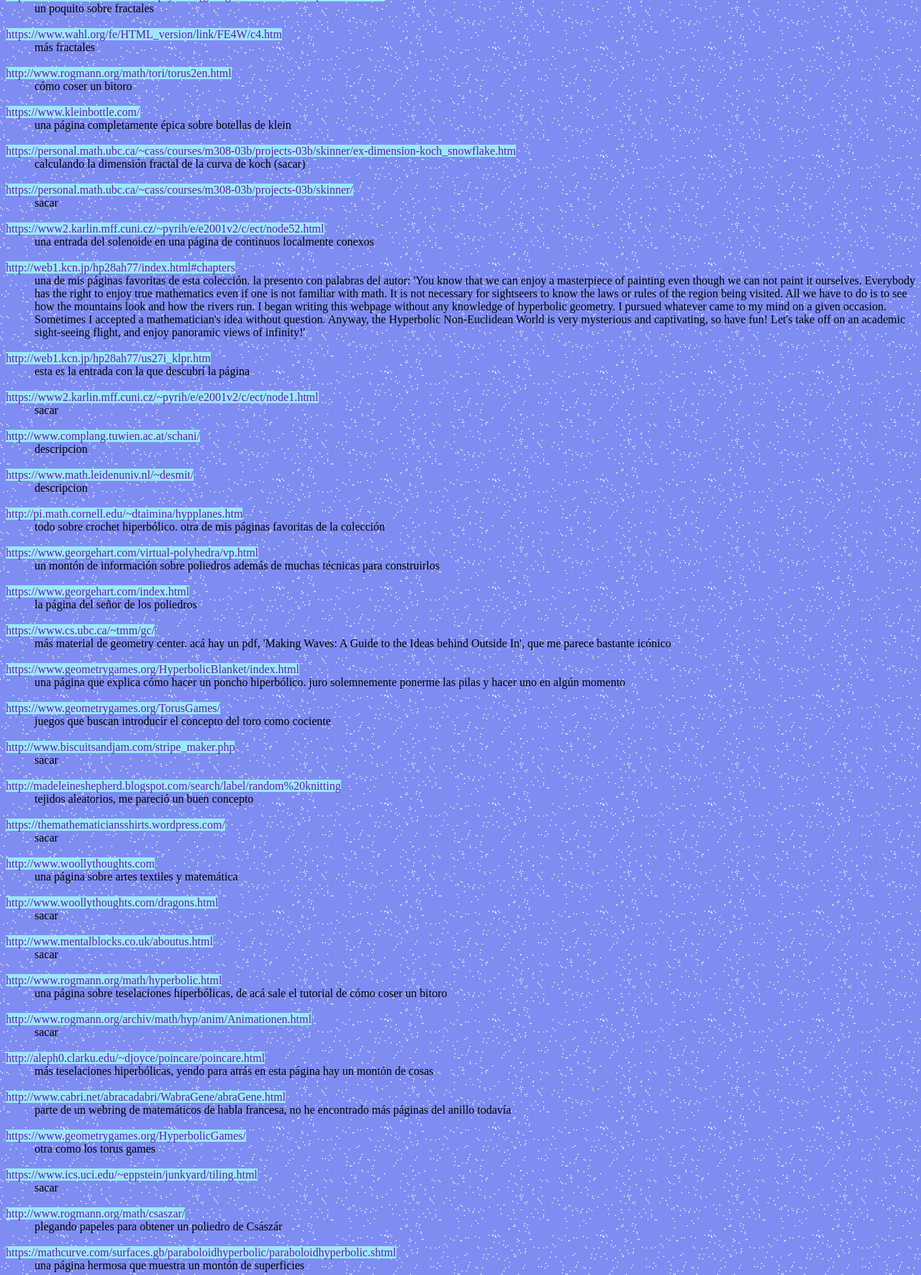
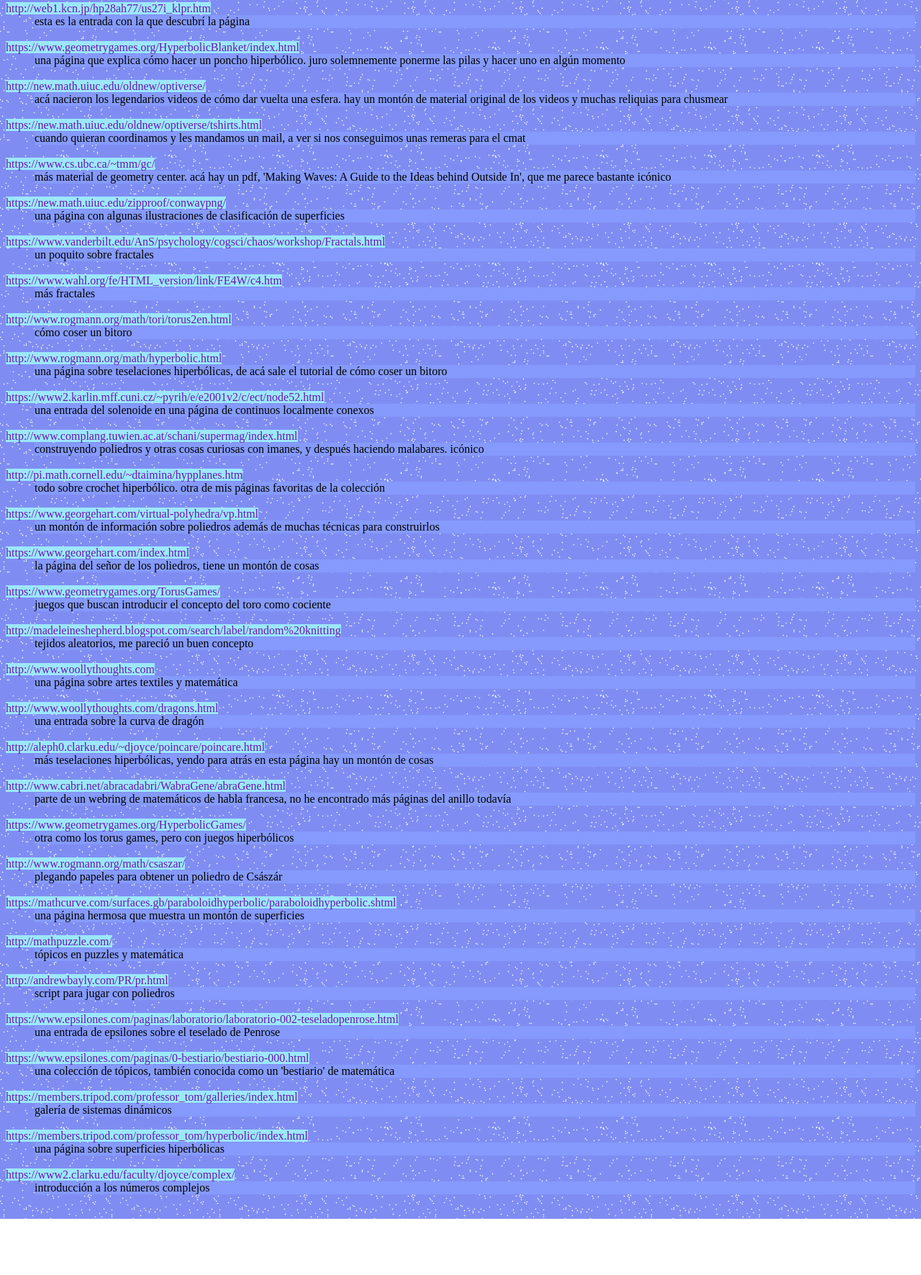
Before and after one commit to micalela/mi-pag-owo, a plain HTML site: page htmlmat2.html in a window 1280 px wide. Shown: the part 442-2213 px from the top of the page at 72% size. After the commit the page ends 2135 px from the top, so only its background shows below. Drawn offline with Linux system fonts and the light colour scheme.

Commit message:
buenas noches

```diff
--- a/htmlmat2.html
+++ b/htmlmat2.html
@@ -31,6 +31,10 @@
       text-decoration: none;
     }
 
+    .descripcion {
+      background-color: rgb(133, 154, 252)
+    }
+
     @media screen and (max-width: 1122px) {
       .imagenTitulo{
         max-width: 100%;
--- a/ordenando links.js
+++ b/ordenando links.js
@@ -2,6 +2,22 @@ const linksydesc = [
   {
     url: "https://new.math.uiuc.edu/oldnew",
     desc: "una buena página para explorar",
+  },
+  {
+    url: "https://www.kleinbottle.com/",
+    desc: "una página completamente épica sobre botellas de klein",
+  },
+  {
+    url: "http://web1.kcn.jp/hp28ah77/index.html#chapters",
+    desc: "una de mis páginas favoritas de esta colección. la presento con palabras del autor: 'You know that we can enjoy a masterpiece of painting even though we can not paint it ourselves. Everybody has the right to enjoy true mathematics even if one is not familiar with math. It is not necessary for sightseers to know the laws or rules of the region being visited. All we have to do is to see how the mountains look and how the rivers run. I began writing this webpage without any knowledge of hyperbolic geometry. I pursued whatever came to my mind on a given occasion. Sometimes I accepted a mathematician's idea without question. Anyway, the Hyperbolic Non-Euclidean World is very mysterious and captivating, so have fun! Let's take off on an academic sight-seeing flight, and enjoy panoramic views of infinity!'",
+  },
+  {
+    url: "http://web1.kcn.jp/hp28ah77/us27i_klpr.htm",
+    desc: "esta es la entrada con la que descubrí la página",
+  },
+  {
+    url: "https://www.geometrygames.org/HyperbolicBlanket/index.html",
+    desc: "una página que explica cómo hacer un poncho hiperbólico. juro solemnemente ponerme las pilas y hacer uno en algún momento",
   },
   {
     url: "http://new.math.uiuc.edu/oldnew/optiverse/",
@@ -10,6 +26,10 @@ const linksydesc = [
   {
     url: "https://new.math.uiuc.edu/oldnew/optiverse/tshirts.html",
     desc: "cuando quieran coordinamos y les mandamos un mail, a ver si nos conseguimos unas remeras para el cmat",
+  },
+  {
+    url: "https://www.cs.ubc.ca/~tmm/gc/",
+    desc: "más material de geometry center. acá hay un pdf, 'Making Waves: A Guide to the Ideas behind Outside In', que me parece bastante icónico",
   },
   {
     url: "https://new.math.uiuc.edu/zipproof/conwaypng/",
@@ -28,40 +48,16 @@ const linksydesc = [
     desc: "cómo coser un bitoro",
   },
   {
-    url: "https://www.kleinbottle.com/",
-    desc: "una página completamente épica sobre botellas de klein",
-  },
-  {
-    url: "https://personal.math.ubc.ca/~cass/courses/m308-03b/projects-03b/skinner/ex-dimension-koch_snowflake.htm",
-    desc: "calculando la dimensión fractal de la curva de koch (sacar)",
-  },
-  {
-    url: "https://personal.math.ubc.ca/~cass/courses/m308-03b/projects-03b/skinner/",
-    desc: "sacar",
+    url: "http://www.rogmann.org/math/hyperbolic.html",
+    desc: "una página sobre teselaciones hiperbólicas, de acá sale el tutorial de cómo coser un bitoro",
   },
   {
     url: "https://www2.karlin.mff.cuni.cz/~pyrih/e/e2001v2/c/ect/node52.html",
     desc: "una entrada del solenoide en una página de continuos localmente conexos",
   },
   {
-    url: "http://web1.kcn.jp/hp28ah77/index.html#chapters",
-    desc: "una de mis páginas favoritas de esta colección. la presento con palabras del autor: 'You know that we can enjoy a masterpiece of painting even though we can not paint it ourselves. Everybody has the right to enjoy true mathematics even if one is not familiar with math. It is not necessary for sightseers to know the laws or rules of the region being visited. All we have to do is to see how the mountains look and how the rivers run. I began writing this webpage without any knowledge of hyperbolic geometry. I pursued whatever came to my mind on a given occasion. Sometimes I accepted a mathematician's idea without question. Anyway, the Hyperbolic Non-Euclidean World is very mysterious and captivating, so have fun! Let's take off on an academic sight-seeing flight, and enjoy panoramic views of infinity!'",
-  },
-  {
-    url: "http://web1.kcn.jp/hp28ah77/us27i_klpr.htm",
-    desc: "esta es la entrada con la que descubrí la página",
-  },
-  {
-    url: "https://www2.karlin.mff.cuni.cz/~pyrih/e/e2001v2/c/ect/node1.html",
-    desc: "sacar",
-  },
-  {
-    url: "http://www.complang.tuwien.ac.at/schani/",
-    desc: "descripcion",
-  },
-  {
-    url: "https://www.math.leidenuniv.nl/~desmit/",
-    desc: "descripcion",
+    url: "http://www.complang.tuwien.ac.at/schani/supermag/index.html",
+    desc: "construyendo poliedros y otras cosas curiosas con imanes, y después haciendo malabares. icónico",
   },
   {
     url: "http://pi.math.cornell.edu/~dtaimina/hypplanes.htm",
@@ -73,31 +69,15 @@ const linksydesc = [
   },
   {
     url: "https://www.georgehart.com/index.html",
-    desc: "la página del señor de los poliedros",
-  },
-  {
-    url: "https://www.cs.ubc.ca/~tmm/gc/",
-    desc: "más material de geometry center. acá hay un pdf, 'Making Waves: A Guide to the Ideas behind Outside In', que me parece bastante icónico",
-  },
-  {
-    url: "https://www.geometrygames.org/HyperbolicBlanket/index.html",
-    desc: "una página que explica cómo hacer un poncho hiperbólico. juro solemnemente ponerme las pilas y hacer uno en algún momento",
+    desc: "la página del señor de los poliedros, tiene un montón de cosas",
   },
   {
     url: "https://www.geometrygames.org/TorusGames/",
     desc: "juegos que buscan introducir el concepto del toro como cociente",
   },
   {
-    url: "http://www.biscuitsandjam.com/stripe_maker.php",
-    desc: "sacar",
-  },
-  {
     url: "http://madeleineshepherd.blogspot.com/search/label/random%20knitting",
     desc: "tejidos aleatorios, me pareció un buen concepto",
-  },
-  {
-    url: "https://themathematiciansshirts.wordpress.com/",
-    desc: "sacar",
   },
   {
     url: "http://www.woollythoughts.com",
@@ -105,19 +85,7 @@ const linksydesc = [
   },
   {
     url: "http://www.woollythoughts.com/dragons.html",
-    desc: "sacar",
-  },
-  {
-    url: "http://www.mentalblocks.co.uk/aboutus.html",
-    desc: "sacar",
-  },
-  {
-    url: "http://www.rogmann.org/math/hyperbolic.html",
-    desc: "una página sobre teselaciones hiperbólicas, de acá sale el tutorial de cómo coser un bitoro",
-  },
-  {
-    url: "http://www.rogmann.org/archiv/math/hyp/anim/Animationen.html",
-    desc: "sacar",
+    desc: "una entrada sobre la curva de dragón",
   },
   {
     url: "http://aleph0.clarku.edu/~djoyce/poincare/poincare.html",
@@ -129,11 +97,7 @@ const linksydesc = [
   },
   {
     url: "https://www.geometrygames.org/HyperbolicGames/",
-    desc: "otra como los torus games",
-  },
-  {
-    url: "https://www.ics.uci.edu/~eppstein/junkyard/tiling.html",
-    desc: "sacar",
+    desc: "otra como los torus games, pero con juegos hiperbólicos",
   },
   {
     url: "http://www.rogmann.org/math/csaszar/",
@@ -148,24 +112,16 @@ const linksydesc = [
     desc: "tópicos en puzzles y matemática",
   },
   {
-    url: "https://kleinbottle.com/?utm_source=substack&utm_medium=email",
-    desc: "sacar",
-  },
-  {
-    url: "https://mathcurve.com/surfaces.gb/mobiussurface/mobiussurface.shtml",
-    desc: "sacar",
-  },
-  {
     url: "http://andrewbayly.com/PR/pr.html",
-    desc: "descripcion",
+    desc: "script para jugar con poliedros",
   },
   {
     url: "https://www.epsilones.com/paginas/laboratorio/laboratorio-002-teseladopenrose.html",
-    desc: "descripcion",
+    desc: "una entrada de epsilones sobre el teselado de Penrose",
   },
   {
     url: "https://www.epsilones.com/paginas/0-bestiario/bestiario-000.html",
-    desc: "descripcion",
+    desc: "una colección de tópicos, también conocida como un 'bestiario' de matemática",
   },
   {
     url: "https://members.tripod.com/professor_tom/galleries/index.html",
@@ -175,6 +131,10 @@ const linksydesc = [
     url: "https://members.tripod.com/professor_tom/hyperbolic/index.html",
     desc: "una página sobre superficies hiperbólicas",
   },
+  {
+    url: "https://www2.clarku.edu/faculty/djoyce/complex/",
+    desc: "introducción a los números complejos",
+  }
 ];
 
 const et = document.getElementById("lista de links");
@@ -189,6 +149,8 @@ for (var i = 0; i < linksydesc.length; i++) {
   pg.style = "word-break: break-word"
   pg.innerHTML = linksydesc[i].url; /* i.url */
   desc.innerHTML = linksydesc[i].desc; /* i.desc */
+  desc.className = "descripcion"
+
 
 
   item.appendChild(pg);
```
